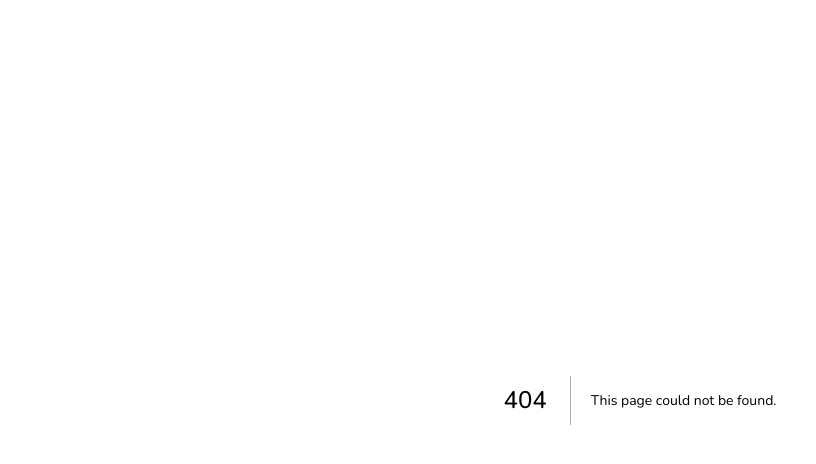
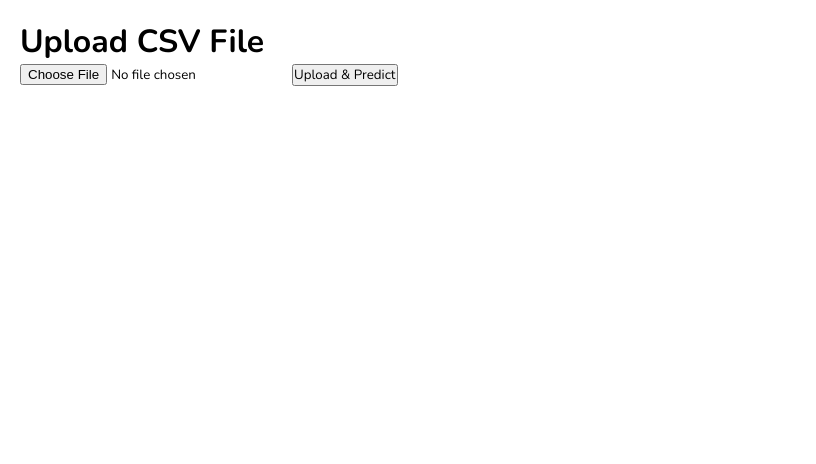
Before and after one commit to Gauravtripathii/dukaan-ai, a Next.js app: page /get-started in a window 1280 px wide. Before the commit this address had no page. Shown: the top 464 px of the page, without its empty margins (0-816 px from the left). Built offline with nearby package versions, Linux system fonts and the light colour scheme.

Commit message:
upload file integration (no ui) in /get-started

```diff
--- /dev/null
+++ b/src/app/get-started/page.js
@@ -0,0 +1,58 @@
+"use client";
+
+import { useState, useEffect } from "react";
+import axios from "axios";
+
+export default function UploadCSV() {
+    const [file, setFile] = useState(null);
+    const [loading, setLoading] = useState(false);
+
+    const handleFileChange = (event) => {
+        setFile(event.target.files[0]);
+    };
+
+    const handleUpload = async () => {
+        if (!file) {
+            return;
+        }
+
+        setLoading(true);
+
+        const formData = new FormData();
+        formData.append("file", file);
+
+        try {
+            const res = await axios.post("http://127.0.0.1:5000/predict", formData, {
+                headers: { "Content-Type": "multipart/form-data" },
+            });
+
+            console.log("Forecast API Response : ", res.data);
+        } catch (err) {
+            console.log(err)
+        } finally {
+            setLoading(false);
+        }
+    };
+
+    return (
+        <div
+            style={{
+                padding: "20px"
+            }}>
+            <h1>Upload CSV File</h1>
+
+            <input
+                type="file"
+                accept=".csv"
+                onChange={handleFileChange}
+            />
+
+            <button
+                onClick={handleUpload}
+                disabled={loading}
+            >
+                {loading ? "Uploading..." : "Upload & Predict"}
+            </button>
+        </div>
+    );
+}
```
